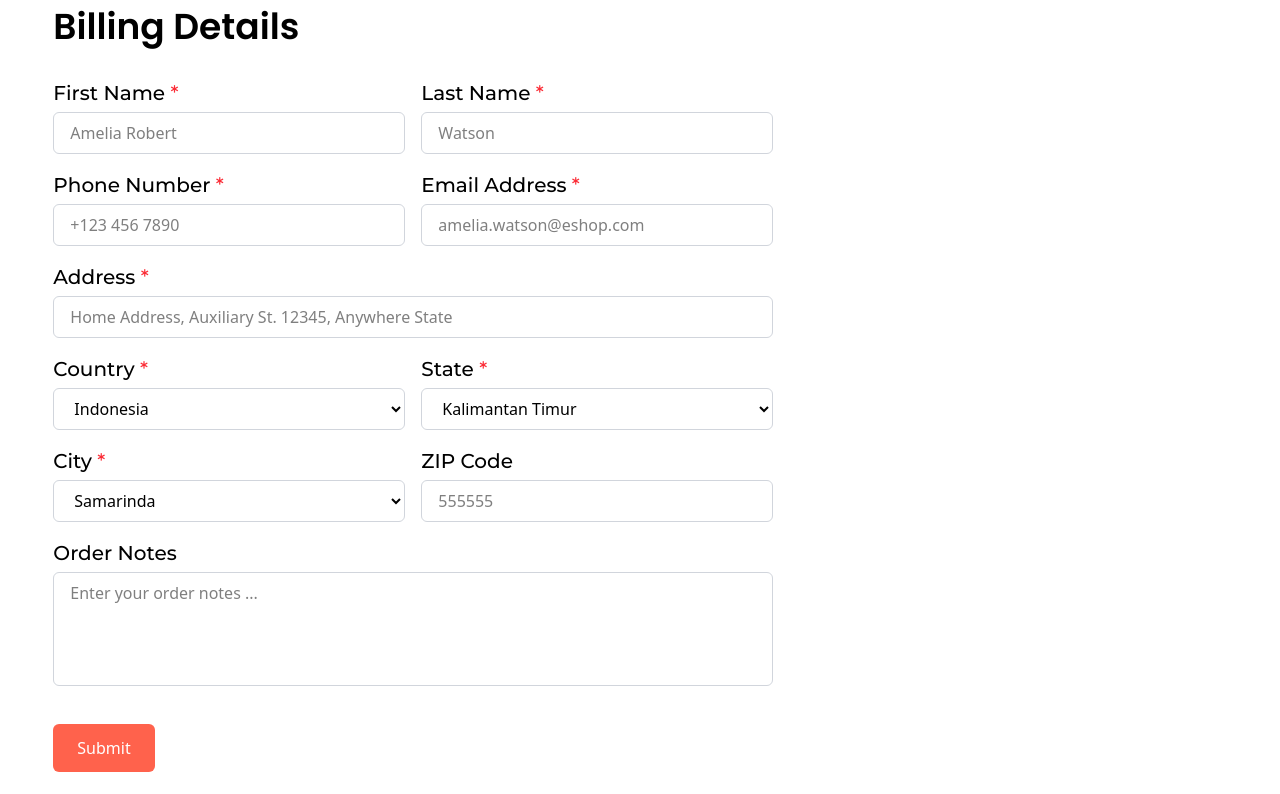
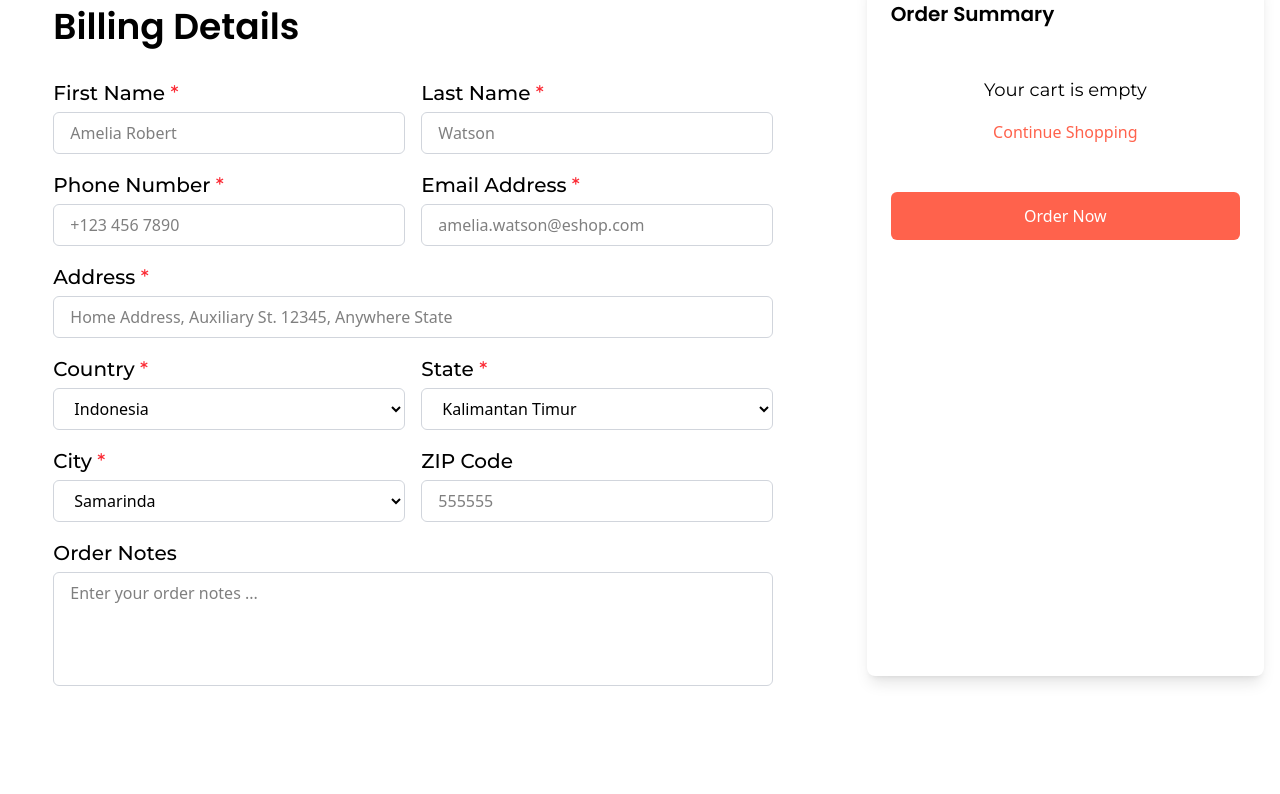
Before and after one commit to mamudulislam/E-Shop, a React (Vite) app: page /Checkout in a window 1280 px wide. Shown: the part 703-1497 px from the top of the page. Built offline with nearby package versions, Linux system fonts and the light colour scheme.

Commit message:
Checkout page is done

```diff
--- a/src/Pages/Checkout/Checkout.jsx
+++ b/src/Pages/Checkout/Checkout.jsx
@@ -1,4 +1,4 @@
-import React from 'react'
+import React, { useRef } from 'react'
 import { Helmet } from 'react-helmet-async'
 import Step from './Componentes/Step'
 import Container from '../../Golobalcomponentes/Container'
@@ -9,6 +9,12 @@ import Ordersummary from './Componentes/Ordersummary'
 const Checkout = () => {
     const { pathname } = useLocation();
     const pageName = pathname.split("/").slice(1)[0];
+    const formikRef = useRef();
+    const handleSubmit = () => {
+        if (formikRef.current) {
+            formikRef.current.handleSubmit();
+        }
+    };
     return (
         <>
             <Helmet>
@@ -29,10 +35,10 @@ const Checkout = () => {
                     </h1>
                     <div className='grid grid-cols-[2fr_1fr] gap-x-[56px] mt-20'>
                         <div>
-                            <Billingdetails />
+                            <Billingdetails formikRef={formikRef} />
                         </div>
                         <div>
-                            <Ordersummary />
+                            <Ordersummary handleSubmit={handleSubmit} />
                         </div>
                     </div>
                 </div>
--- a/src/Pages/Checkout/Componentes/Billingdetails.jsx
+++ b/src/Pages/Checkout/Componentes/Billingdetails.jsx
@@ -2,7 +2,7 @@ import React from 'react';
 import { Formik, Form, Field, ErrorMessage } from 'formik';
 import { billingInitialValues, billingDetailsSchema } from './Schema';
 
-const Billingdetails = () => {
+const Billingdetails = ({ formikRef }) => {
     return (
         <div className="max-w-3xl mx-auto p-6">
             <h2 className="font-semibold mb-6 font-Poppins text-[36px] text-black">
@@ -10,13 +10,13 @@ const Billingdetails = () => {
             </h2>
 
             <Formik
+                innerRef={formikRef}
                 initialValues={billingInitialValues}
                 validationSchema={billingDetailsSchema}
                 validateOnBlur={false}
                 validateOnChange={false}
                 onSubmit={(values, { setTouched }) => {
-                    // Log values, including orderNotes, inside onSubmit
-                    console.log('Order Notes:', values.orderNotes);  // Access orderNotes from values
+                    console.log('Order Notes:', values.orderNotes);
                     setTouched(
                         Object.keys(values).reduce((acc, key) => {
                             acc[key] = true;
@@ -25,8 +25,7 @@ const Billingdetails = () => {
                     );
                     alert('Form submitted successfully!');
                     console.log('Submitted data:', values);
-                }}
-            >
+                }}            >
                 {({ errors, touched }) => (
                     <Form className="grid grid-cols-1 md:grid-cols-2 gap-4">
                         <div>
@@ -233,14 +232,6 @@ const Billingdetails = () => {
                             />
                         </div>
 
-                        <div className="md:col-span-2">
-                            <button
-                                type="submit"
-                                className="bg-orange text-white px-6 py-3 rounded-md mt-4"
-                            >
-                                Submit
-                            </button>
-                        </div>
                     </Form>
                 )}
             </Formik>
--- a/src/Pages/Checkout/Componentes/Ordersummary.jsx
+++ b/src/Pages/Checkout/Componentes/Ordersummary.jsx
@@ -1,9 +1,61 @@
-import React from 'react'
+import React from 'react';
+import { useSelector } from 'react-redux';
+import { gotDiscounty } from '../../../Utils/gotDiscounty';
+import { Link } from 'react-router-dom';
 
-const Ordersummary = () => {
+const Ordersummary = ({ handleSubmit }) => {
+    const cartItems = useSelector((state) => state.cart.items);
+    const subTotal = cartItems.reduce(
+        (acc, item) => acc + gotDiscounty(item.price, item.discount) * item.qty,
+        0
+    );
+
     return (
-        <div>Ordersummary</div>
-    )
-}
+        <div className="bg-white p-6 rounded-lg shadow-lg max-w-lg mx-auto h-[700px] overflow-y-auto">
+            <h2 className="font-Poppins text-xl text-black font-semibold mb-6">Order Summary</h2>
+            <div>
+                {cartItems.length > 0 ? (
+                    cartItems.map((item) => (
+                        <div key={item.id} className="flex justify-between items-center py-4 border-b">
+                            <div className="flex items-center gap-x-4">
+                                <h4 className="font-Montserrat font-normal text-[20px] text-black">{item.pName}</h4>
+                            </div>
+                            <div>
+                                <div className="font-Poppins text-black font-semibold text-lg">
+                                    {item.qty}
+                                </div>
+                            </div>
+                            <div>
+                                <h6 className="font-Poppins text-lg font-semibold text-black">
+                                    ${(gotDiscounty(item.price, item.discount) * item.qty).toFixed(2)}
+                                </h6>
+                            </div>
+                        </div>
+                    ))
+                ) : (
+                    <div className="text-center py-6">
+                        <p className="font-Montserrat text-lg text-black">Your cart is empty</p>
+                        <Link to="/" className="text-orange hover:underline mt-4 inline-block">
+                            Continue Shopping
+                        </Link>
+                    </div>
+                )}
+            </div>
+            {cartItems.length > 0 && (
+                <div className="flex justify-between items-center mt-6 bg-gray-100 p-4 rounded-lg">
+                    <p className="text-sm font-semibold text-black">Subtotal</p>
+                    <p className="text-xl font-bold text-orange">${subTotal.toFixed(2)}</p>
+                </div>
+            )}
+            <button
+                type="button"
+                onClick={handleSubmit}
+                className="bg-orange text-white px-6 py-3 rounded-md mt-6 w-full"
+            >
+                Order Now
+            </button>
+        </div>
+    );
+};
 
-export default Ordersummary
+export default Ordersummary;
--- a/src/Pages/Checkout/Componentes/Schema.js
+++ b/src/Pages/Checkout/Componentes/Schema.js
@@ -30,5 +30,6 @@ export const billingDetailsSchema = Yup.object({
     .required('ZIP Code is required')
     .matches(/^\d{5,6}$/, 'ZIP Code must be 5 or 6 digits'),
   orderNotes: Yup.string()
+    .required('Order notes are required')
     .max(150, 'Order Notes cannot exceed 150 characters'),
 });
```
